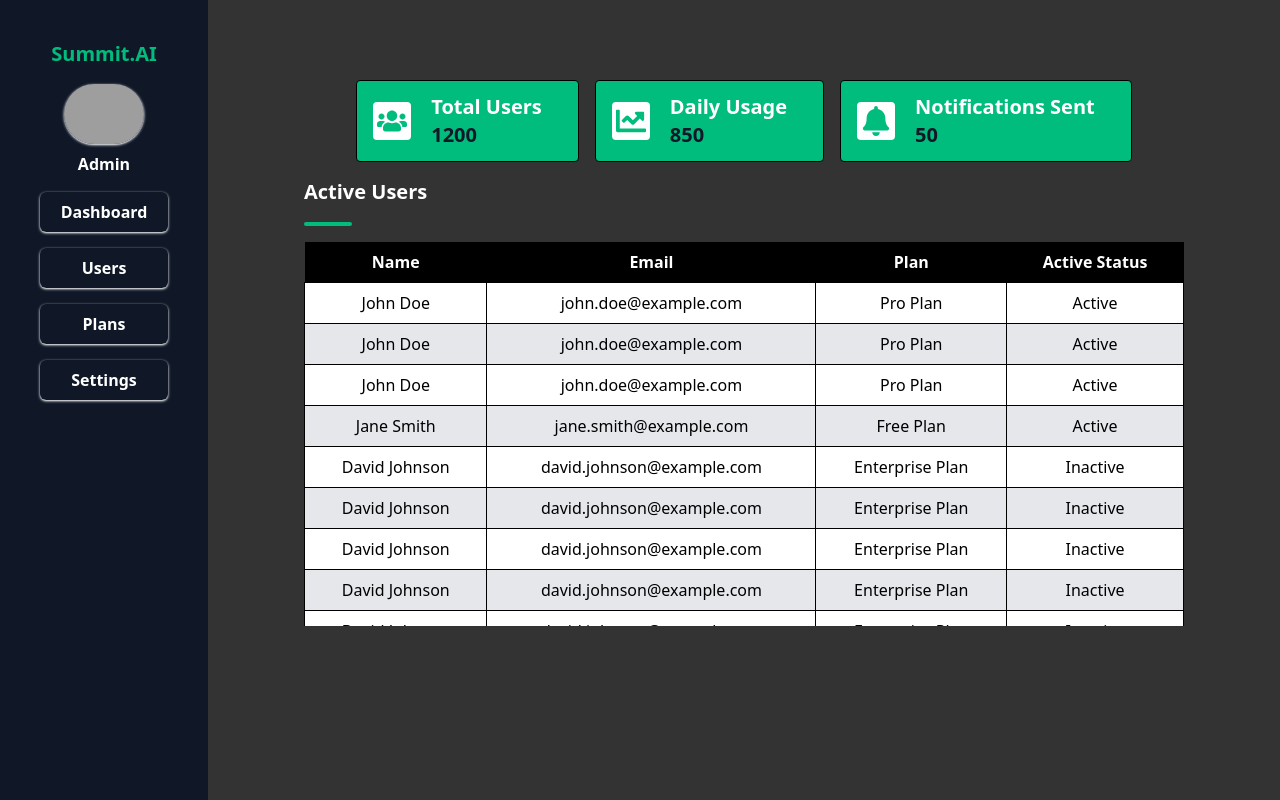
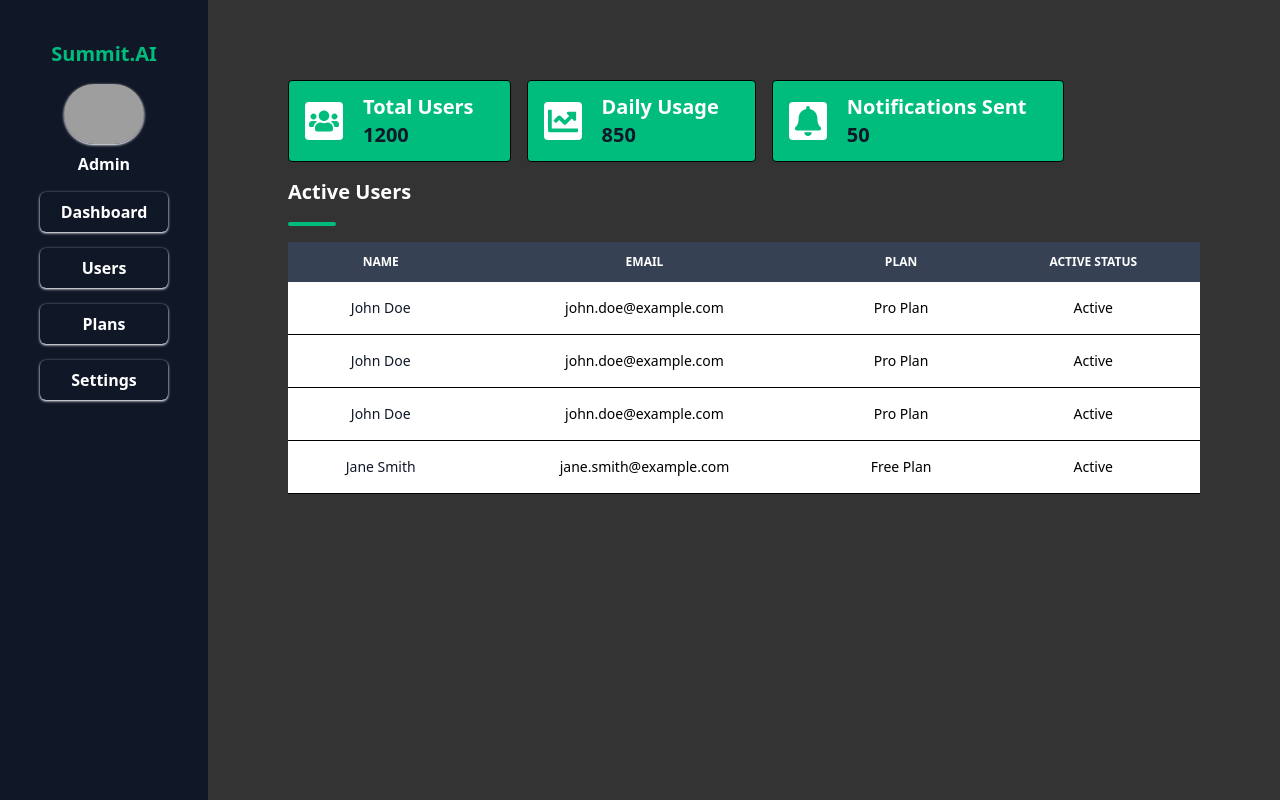
Before and after one commit to KaranSapra124/Summit.AI, a React (Vite) app: page /admin in a window 1280 px wide. Built offline with nearby package versions, Linux system fonts and the light colour scheme; grey boxes are pictures that could not be loaded.

Commit message:
Admin Dashboard Table Added

```diff
--- a/src/Components/AdminPanel/Components/DashboardLayout.tsx
+++ b/src/Components/AdminPanel/Components/DashboardLayout.tsx
@@ -30,7 +30,7 @@ const DashboardLayout = () => {
   return (
     <>
       <Container className="w-full">
-        <div className="flex gap-4 justify-center items-start">
+        <div className="flex gap-4 justify-start ">
           {cards?.map((elem, index: number) => {
             return (
               <>
@@ -328,29 +328,41 @@ const MostUsedUsers = () => {
   ]);
 
   return (
-    <div className="p-4">
+    <div className="py-4">
       <h2 className="text-xl font-bold  text-white text-left">Active Users</h2>
       <Divider className="h-1 w-12 bg-emerald-500 rounded-full my-4" />
       <div className="overflow-x-auto h-96 overflow-y-scroll">
-        <table className="table-auto h-96 overflow-y-scroll w-full ">
-          <thead className="bg-black text-white rounded">
+        <table className="w-full text-sm text-left text-gray-500 dark:text-gray-400">
+          <thead className="text-xs uppercase bg-gray-700 text-white">
             <tr>
-              <th className="px-4 py-2 text-center ">Name</th>
-              <th className="px-4 py-2 text-center ">Email</th>
-              <th className="px-4 py-2 text-center ">Plan</th>
-              <th className="px-4 py-2 text-center ">Active Status</th>
+              <th scope="col" className="px-6 py-3 text-center">
+                Name
+              </th>
+              <th scope="col" className="px-6 py-3 text-center">
+                Email
+              </th>
+              <th scope="col" className="px-6 py-3 text-center">
+                Plan
+              </th>
+              <th scope="col" className="px-6 py-3 text-center">
+                Active Status
+              </th>
             </tr>
           </thead>
-          <tbody>
-            {users?.map((elem, index: number) => (
+          <tbody className="bg-white text-center text-black">
+            {users
+              ?.filter((elem) => elem.isActive === true)
+              ?.map((elem, index: number) => (
                 <tr
                   key={index}
-                className="odd:bg-white even:bg-gray-200 hover:bg-gray-100"
+                  className="border-b hover:bg-gray-50 dark:border-gray-700"
                 >
-                <td className="px-4 py-2 border">{elem.name}</td>
-                <td className="px-4 py-2 border">{elem.email}</td>
-                <td className="px-4 py-2 border">{elem.purchasePlan.name}</td>
-                <td className="px-4 py-2 border">
+                  <td className="px-6 py-4 font-medium text-gray-900 whitespace-nowrap">
+                    {elem.name}
+                  </td>
+                  <td className="px-6 py-4">{elem.email}</td>
+                  <td className="px-6 py-4">{elem.purchasePlan.name}</td>
+                  <td className="px-6 py-4 text-center">
                     {elem.isActive ? "Active" : "Inactive"}
                   </td>
                 </tr>
```
Lines whose indentation alone changed are shown as unchanged.
